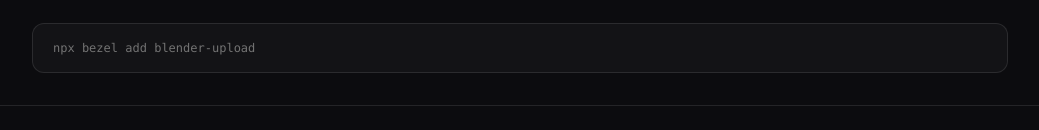
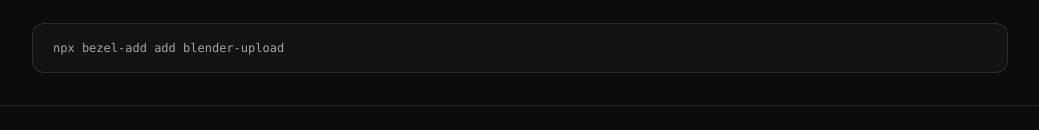
Before and after one commit to yasharyas/bezel, a Next.js app in the folder apps/gallery/: page /component/blender-upload in a window 1280 px wide. Shown: the part 1445-1575 px from the top of the page, without its empty margins (120-1159 px from the left). Built offline with nearby package versions, Linux system fonts and the light colour scheme.

Commit message:
Point the install hint at bezel-add, not the squatted bezel name

```diff
--- a/apps/gallery/src/app/component/[slug]/page.tsx
+++ b/apps/gallery/src/app/component/[slug]/page.tsx
@@ -661,10 +661,12 @@ export default function ComponentDetailPage({
         </pre>
       </section>
 
-      {/* Install hint */}
+      {/* Install hint. The package is `bezel-add`, never bare `bezel`: that name
+          belongs to an unrelated package on npm, so `npx bezel` would fetch and
+          run a stranger's code. `npx bezel-add` resolves to this project. */}
       <div className="mt-6 rounded-xl border border-white/10 bg-white/[0.03] px-5 py-4">
-        <p className="text-xs text-neutral-500 font-mono">
-          npx bezel add {entry.slug}
+        <p className="text-xs text-neutral-400 font-mono">
+          npx bezel-add add {entry.slug}
         </p>
       </div>
     </main>
```
